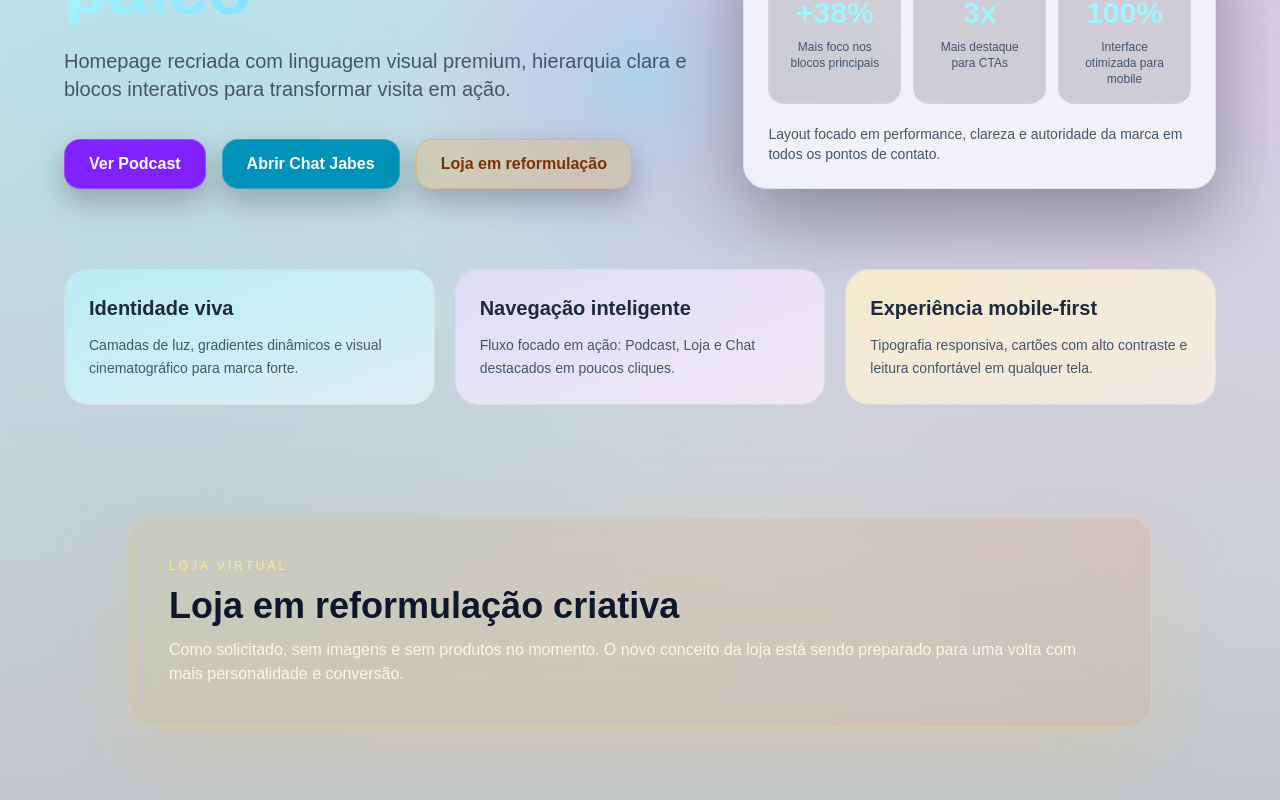
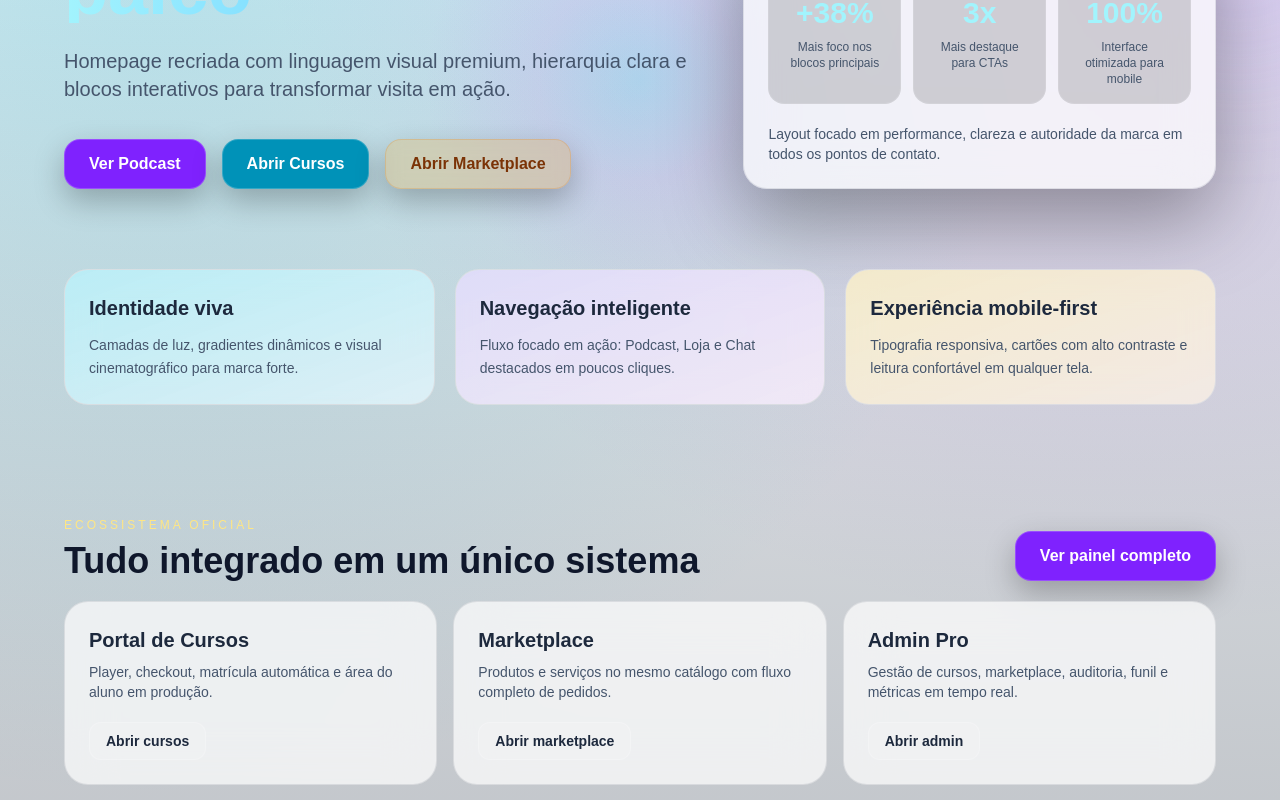
Before and after one commit to hebertpaes/hebertpaes-portfolio, a Next.js app: page / in a window 1280 px wide. Shown: the part 320-1120 px from the top of the page. Built offline with nearby package versions, Linux system fonts and the light colour scheme.

Commit message:
feat: redesign homepage to showcase courses, marketplace, and admin ecosystem

```diff
--- a/app/page.tsx
+++ b/app/page.tsx
@@ -27,6 +27,27 @@ const metrics = [
   { value: "+38%", label: "Mais foco nos blocos principais" },
   { value: "3x", label: "Mais destaque para CTAs" },
   { value: "100%", label: "Interface otimizada para mobile" },
+];
+
+const ecosystem = [
+  {
+    title: "Portal de Cursos",
+    description: "Player, checkout, matrícula automática e área do aluno em produção.",
+    href: "/cursos",
+    cta: "Abrir cursos",
+  },
+  {
+    title: "Marketplace",
+    description: "Produtos e serviços no mesmo catálogo com fluxo completo de pedidos.",
+    href: "/marketplace",
+    cta: "Abrir marketplace",
+  },
+  {
+    title: "Admin Pro",
+    description: "Gestão de cursos, marketplace, auditoria, funil e métricas em tempo real.",
+    href: "/admin/dashboard",
+    cta: "Abrir admin",
+  },
 ];
 
 const animatedWords = ["Design", "inovador"];
@@ -144,11 +165,11 @@ export default function Home() {
               <a href="/podcast" className={`${ctaClass} ${themeClasses.ctaPrimary}`}>
                 Ver Podcast
               </a>
-              <a href="#chat" className={`${ctaClass} ${themeClasses.ctaChat}`}>
-                Abrir Chat Jabes
+              <a href="/cursos" className={`${ctaClass} ${themeClasses.ctaChat}`}>
+                Abrir Cursos
               </a>
-              <a href="#loja" className={`${ctaClass} ${themeClasses.ctaShop}`}>
-                Loja em reformulação
+              <a href="/marketplace" className={`${ctaClass} ${themeClasses.ctaShop}`}>
+                Abrir Marketplace
               </a>
             </div>
           </div>
@@ -186,13 +207,28 @@ export default function Home() {
       </section>
 
       <section data-reveal id="loja" className="reveal relative px-4 py-16">
-        <div className="mx-auto max-w-5xl rounded-3xl border border-amber-200/25 bg-gradient-to-r from-amber-400/10 to-orange-500/10 p-8 shadow-[0_25px_90px_rgba(251,191,36,0.14)] backdrop-blur-xl md:p-10">
-          <p className="text-xs uppercase tracking-[0.25em] text-amber-200">Loja virtual</p>
-          <h2 className="mt-3 text-3xl font-black md:text-4xl">Loja em reformulação criativa</h2>
-          <p className="mt-3 text-amber-50/90">
-            Como solicitado, sem imagens e sem produtos no momento. O novo conceito da loja está sendo preparado para
-            uma volta com mais personalidade e conversão.
-          </p>
+        <div className="mx-auto max-w-6xl">
+          <div className="mb-5 flex items-end justify-between gap-3">
+            <div>
+              <p className="text-xs uppercase tracking-[0.25em] text-amber-200">Ecossistema oficial</p>
+              <h2 className="mt-2 text-3xl font-black md:text-4xl">Tudo integrado em um único sistema</h2>
+            </div>
+            <a href="/admin/dashboard" className={`${ctaClass} ${themeClasses.ctaPrimary} hidden md:inline-flex`}>
+              Ver painel completo
+            </a>
+          </div>
+
+          <div className="grid gap-4 md:grid-cols-3">
+            {ecosystem.map((item) => (
+              <article key={item.title} className={`rounded-3xl border p-6 backdrop-blur-xl ${themeClasses.card}`}>
+                <h3 className="text-xl font-bold">{item.title}</h3>
+                <p className={`mt-2 text-sm ${themeClasses.softText}`}>{item.description}</p>
+                <a href={item.href} className="mt-5 inline-flex rounded-xl border border-white/20 bg-white/10 px-4 py-2 text-sm font-semibold hover:bg-white/15">
+                  {item.cta}
+                </a>
+              </article>
+            ))}
+          </div>
         </div>
       </section>
 
```
